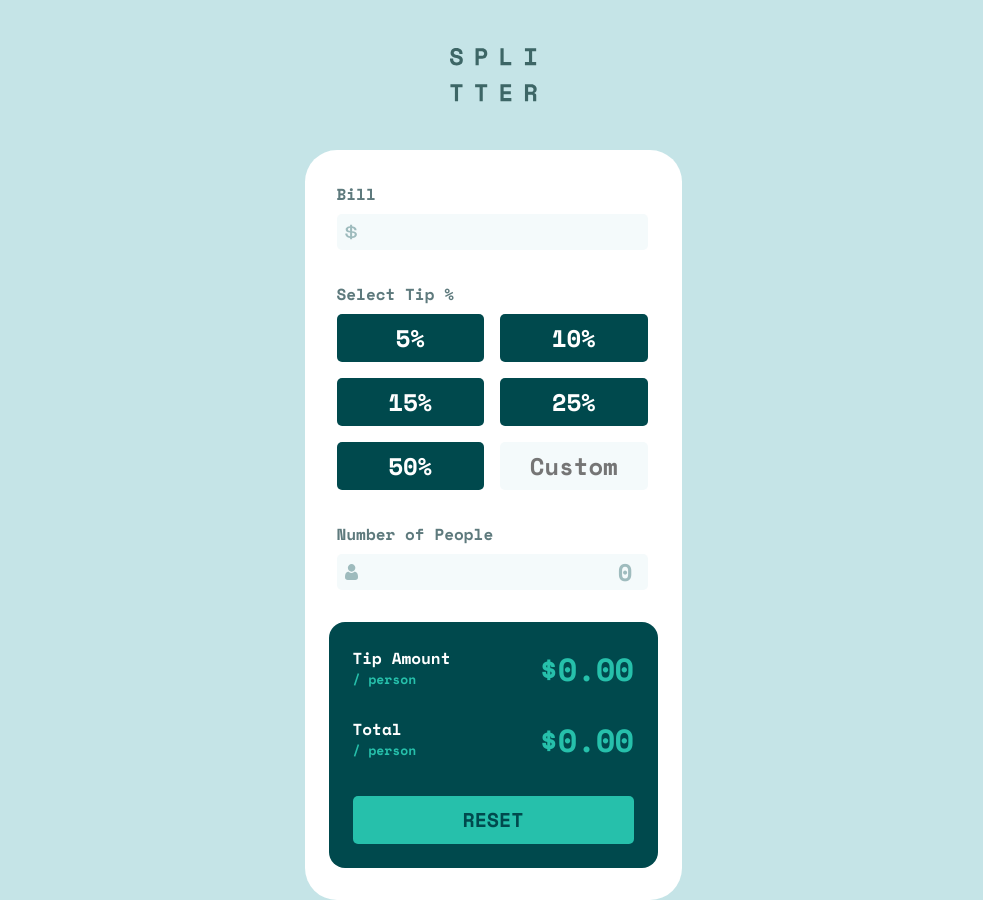
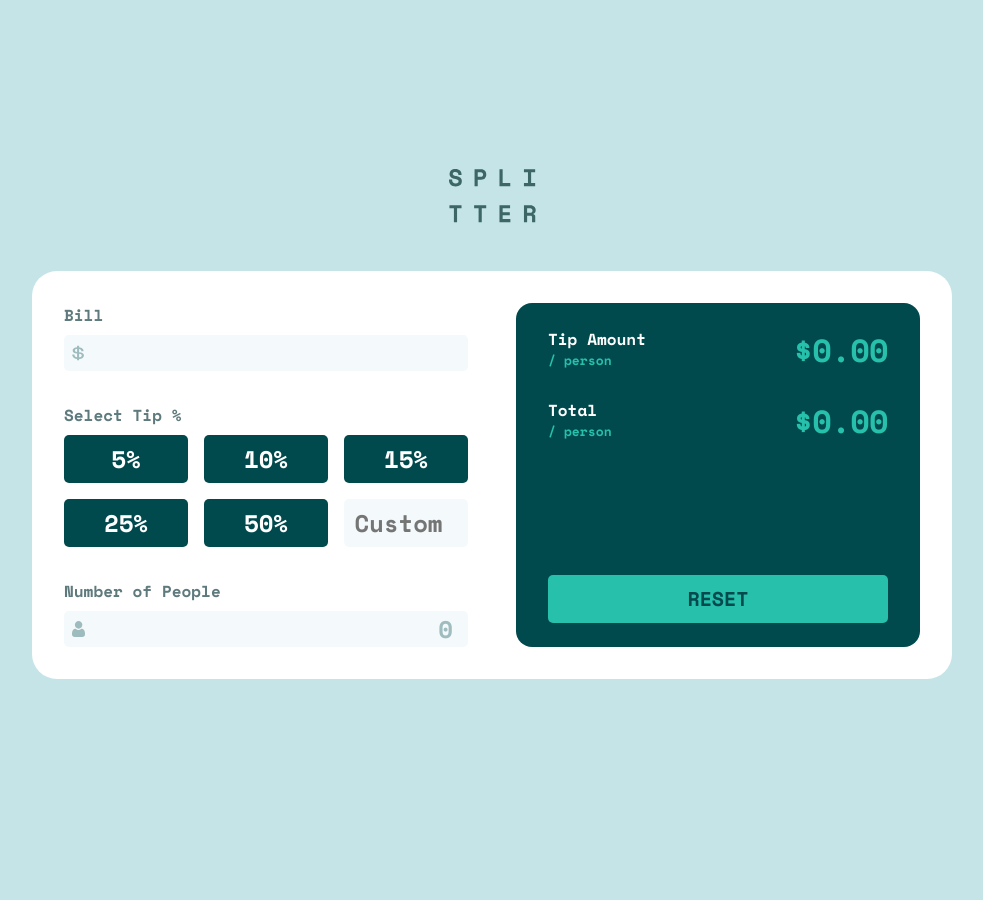
Before and after one commit to vCentDev/tip-calculator-app, a plain HTML site: page index.html in a window 1280 px wide. Shown: the whole page, without its empty margins (148-1131 px from the left). After the commit the page ends 800 px from the top, so only its background shows below. Drawn offline with Linux system fonts and the light colour scheme.

Commit message:
feat: enhance tip calculator layout and accessibility features
Add a meta description for SEO optimization and restructure the HTML for better accessibility. Update CSS styles to improve responsiveness and layout, including adjustments to the main container and form elements. Implement grid layout for content and tip fieldset, ensuring a more user-friendly experience across different screen sizes. Refine input styling and add hover effects for buttons.

```diff
--- a/index.html
+++ b/index.html
@@ -3,6 +3,7 @@
   <head>
     <meta charset="UTF-8" />
     <meta name="viewport" content="width=device-width, initial-scale=1.0" />
+    <meta name="description" content="A tip calculator app" />
     <!-- displays site properly based on user's device -->
 
     <link
@@ -31,6 +32,7 @@
     <h1 class="sr-only">Tip Calculator Splitter</h1>
 
     <main class="main-container">
+      <div class="content-container">
         <!-- Bill form -->
         <form id="bill-form" name="bill-form" class="form__container">
           <div class="bill-calculator">
@@ -56,7 +58,9 @@
                 name="tip"
                 value="5"
               />
-            <label class="form__tip-label text-preset-3 tip-button" for="tip-5"
+              <label
+                class="form__tip-label text-preset-3 tip-button"
+                for="tip-5"
                 >5%</label
               >
               <input
@@ -66,7 +70,9 @@
                 name="tip"
                 value="10"
               />
-            <label class="form__tip-label text-preset-3 tip-button" for="tip-10"
+              <label
+                class="form__tip-label text-preset-3 tip-button"
+                for="tip-10"
                 >10%</label
               >
               <input
@@ -76,7 +82,9 @@
                 name="tip"
                 value="15"
               />
-            <label class="form__tip-label text-preset-3 tip-button" for="tip-15"
+              <label
+                class="form__tip-label text-preset-3 tip-button"
+                for="tip-15"
                 >15%</label
               >
               <input
@@ -86,7 +94,9 @@
                 name="tip"
                 value="25"
               />
-            <label class="form__tip-label text-preset-3 tip-button" for="tip-25"
+              <label
+                class="form__tip-label text-preset-3 tip-button"
+                for="tip-25"
                 >25%</label
               >
               <input
@@ -96,16 +106,19 @@
                 name="tip"
                 value="50"
               />
-            <label class="form__tip-label text-preset-3 tip-button" for="tip-50"
+              <label
+                class="form__tip-label text-preset-3 tip-button"
+                for="tip-50"
                 >50%</label
               >
               <input
-              type="text"
+                type="number"
                 class="form__tip-custom text-preset-3"
                 name="tip-custom"
                 id="tip-custom"
                 placeholder="Custom"
-              inputmode="decimal"
+                inputmode="numeric"
+                min="0"
               />
               <label class="sr-only" for="tip-custom"
                 >Custom tip percentage</label
@@ -117,7 +130,10 @@
                 <label class="form__people-label" for="people"
                   >Number of People</label
                 >
-              <span class="form__people-error text-preset-5" id="people-error"
+                <span
+                  class="form__people-error text-preset-5"
+                  id="people-error"
+                  aria-live="polite"
                   >Can't be zero</span
                 >
               </div>
@@ -126,6 +142,7 @@
                 type="number"
                 class="form__people-input text-preset-3"
                 aria-describedby="people-error"
+                aria-invalid="false"
                 name="people"
                 id="people"
                 placeholder="0"
@@ -139,30 +156,30 @@
         <!-- Result section -->
         <section class="result__container">
           <h2 class="result__title sr-only">Tip calculated result</h2>
-        <div class="result__content">
+          <div class="result__content" aria-live="polite">
             <dl class="result__list">
               <div class="result__item">
                 <dt class="result__description text-preset-5">
                   Tip Amount<small class="text-preset-6"> / person</small>
                 </dt>
-              <dd
-                id="tip-amount"
-                class="result__value text-preset-2"
-                aria-live="polite"
+                <dd class="result__value text-preset-2">
+                  <output
+                    id="tip-amount-output"
+                    for="bill-amount tip-5 tip-10 tip-15 tip-25 tip-50 tip-custom people"
+                    >$0.00</output
                   >
-                $0.00
                 </dd>
               </div>
               <div class="result__item">
                 <dt class="result__description text-preset-5">
                   Total<small class="text-preset-6"> / person</small>
                 </dt>
-              <dd
-                id="total-amount"
-                class="result__value text-preset-2"
-                aria-live="polite"
+                <dd class="result__value text-preset-2">
+                  <output
+                    id="total-amount-output"
+                    for="bill-amount tip-5 tip-10 tip-15 tip-25 tip-50 tip-custom people"
+                    >$0.00</output
                   >
-                $0.00
                 </dd>
               </div>
             </dl>
@@ -171,12 +188,12 @@
               id="reset-btn"
               type="button"
               class="result__reset-btn text-preset-4"
-            aria-label="Reset calculator"
             >
               RESET
             </button>
           </div>
         </section>
+      </div>
     </main>
   </body>
 </html>
--- a/style.css
+++ b/style.css
@@ -12,7 +12,7 @@
   --color-error: hsl(0, 100%, 67%);
 
   /* Typography */
-  --font-primary: "Space Mono", monospace;
+  --font-primary: 'Space Mono', monospace;
   --font-weight-bold: 700;
   --font-size-base: 16px;
 
@@ -31,7 +31,7 @@
   /* Border Radius */
   --border-radius-sm: 5px;
   --border-radius-lg: 16px;
-  --border-radius-xl: 32px;
+  --border-radius-xl: 25px;
 
   /* Breakpoints */
   --width-mobile: 375px;
@@ -41,8 +41,8 @@
 
 /* TYPOGRAPHY */
 @font-face {
-  font-family: "Space Mono";
-  src: url("assets/fonts/SpaceMono-Bold.ttf");
+  font-family: 'Space Mono';
+  src: url('assets/fonts/SpaceMono-Bold.ttf');
   font-weight: 700;
   font-style: normal;
   font-display: swap;
@@ -115,8 +115,6 @@ fieldset {
 
 body {
   min-height: 100svh;
-  max-width: var(--width-mobile);
-  width: 100%;
   margin: var(--spacing-0) auto;
   display: grid;
   grid-template-rows: 150px auto;
@@ -126,13 +124,18 @@ body {
   color: var(--grey-500);
 }
 
+@media (min-width: 1024px) {
+  body {
+    align-content: center;
+  }
+}
+
 /* COMPONENTS */
 
 /* Main */
 .main-container {
-  display: flex;
-  flex-direction: column;
-  gap: var(--spacing-400);
+  max-width: var(--width-mobile);
+  width: 100%;
   align-self: flex-start;
   padding: var(--spacing-400) var(--spacing-300);
 
@@ -140,9 +143,36 @@ body {
   border-radius: var(--border-radius-xl);
 }
 
+@media (min-width: 768px) {
+  .main-container {
+    max-width: var(--width-tablet);
+    padding: var(--spacing-600) var(--spacing-1000);
+  }
+}
+
+@media (min-width: 1024px) {
+  .main-container {
+    max-width: var(--width-desktop);
+    padding: var(--spacing-400);
+  }
+}
+
+/* Content Container */
+.content-container {
+  display: grid;
+  grid-template-columns: 1fr;
+  gap: var(--spacing-400);
+}
+
+@media (min-width: 1024px) {
+  .content-container {
+    grid-template-columns: 1fr 1fr;
+    gap: var(--spacing-600);
+  }
+}
+
 /* Form Container */
 .form__container {
-  width: 327px;
   display: flex;
   flex-direction: column;
   align-items: center;
@@ -151,10 +181,16 @@ body {
 
 /* Bill Calculator */
 .bill-calculator {
-  width: 311px;
+  width: 95%;
   display: flex;
   flex-direction: column;
   gap: var(--spacing-400);
+}
+
+@media (min-width: 768px) {
+  .bill-calculator {
+    width: 100%;
+  }
 }
 
 .form__bill-container {
@@ -173,14 +209,17 @@ body {
   background-color: var(--grey-50);
 }
 
-.form__bill-input-container svg {
-  flex-shrink: 0;
-}
-
+/* Tip Fieldset */
 .form__tip-fieldset {
   display: grid;
   grid-template-columns: 1fr 1fr;
   gap: var(--spacing-200);
+}
+
+@media (min-width: 768px) {
+  .form__tip-fieldset {
+    grid-template-columns: repeat(3, 1fr);
+  }
 }
 
 .form__tip-legend {
@@ -215,7 +254,6 @@ body {
   text-align: right;
   border: none;
   border-radius: var(--border-radius-sm);
-  outline: none;
   color: var(--green-900);
   background-color: var(--grey-50);
   background-repeat: no-repeat;
@@ -224,16 +262,16 @@ body {
 }
 
 .form__bill-input {
-  background-image: url("images/icon-dollar.svg");
+  background-image: url('images/icon-dollar.svg');
 }
 
 .form__people-input {
-  background-image: url("images/icon-person.svg");
+  background-image: url('images/icon-person.svg');
 }
 
 .form__bill-input:focus-visible,
 .form__people-input:focus-visible {
-  border: 2px solid var(--green-400);
+  outline: 2px solid var(--green-400);
 }
 
 /* Number of People */
@@ -243,9 +281,17 @@ body {
   gap: var(--spacing-100);
 }
 
+.form__people-label-container {
+  display: flex;
+  justify-content: space-between;
+  align-items: center;
+}
+
 .form__people-error {
   color: var(--color-error);
-  display: none;
+  font-style: italic;
+  opacity: 0;
+  transition: opacity 0.3s ease-in-out;
 }
 
 .form__people-input::placeholder {
@@ -255,6 +301,7 @@ body {
 
 /* Results Container */
 .result__container {
+  width: 100%;
   display: flex;
   flex-direction: column;
   justify-content: center;
@@ -265,11 +312,24 @@ body {
   padding: var(--spacing-300);
 }
 
+@media (min-width: 768px) {
+  .result__container {
+    padding-inline: var(--spacing-400);
+  }
+}
+
 .result__content {
   width: 100%;
   display: flex;
   flex-direction: column;
   gap: var(--spacing-400);
+}
+
+@media (min-width: 1024px) {
+  .result__content {
+    height: 100%;
+    justify-content: space-between;
+  }
 }
 
 .result__list {
@@ -298,12 +358,18 @@ body {
 }
 
 .result__reset-btn {
-  width: 281px;
+  width: 100%;
   height: 48px;
   border-radius: var(--border-radius-sm);
   border: none;
   color: var(--green-900);
   background-color: var(--green-400);
+  cursor: pointer;
+  transition: background-color 0.3s ease-in-out;
+}
+
+.result__reset-btn:hover {
+  background-color: var(--green-200);
 }
 
 /* UTILITY CLASES */
@@ -319,7 +385,9 @@ body {
   background-color: var(--green-900);
   color: var(--white);
   cursor: pointer;
-  transition: 0.3s ease-in-out;
+  transition:
+    background-color 0.3s ease-in-out,
+    color 0.3s ease-in-out;
 }
 
 .tip-button--selected {
```
Lines whose indentation alone changed are shown as unchanged.
